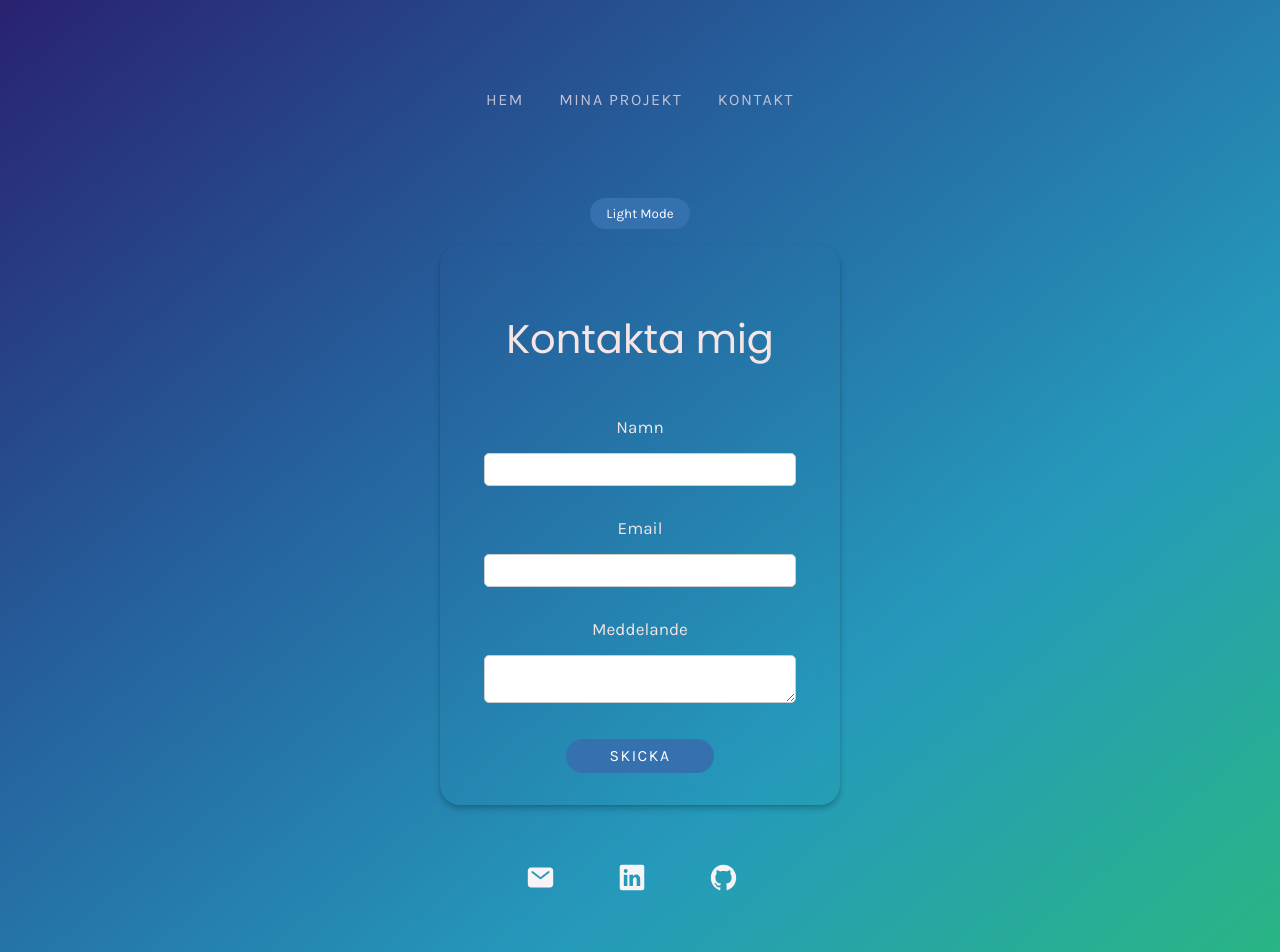
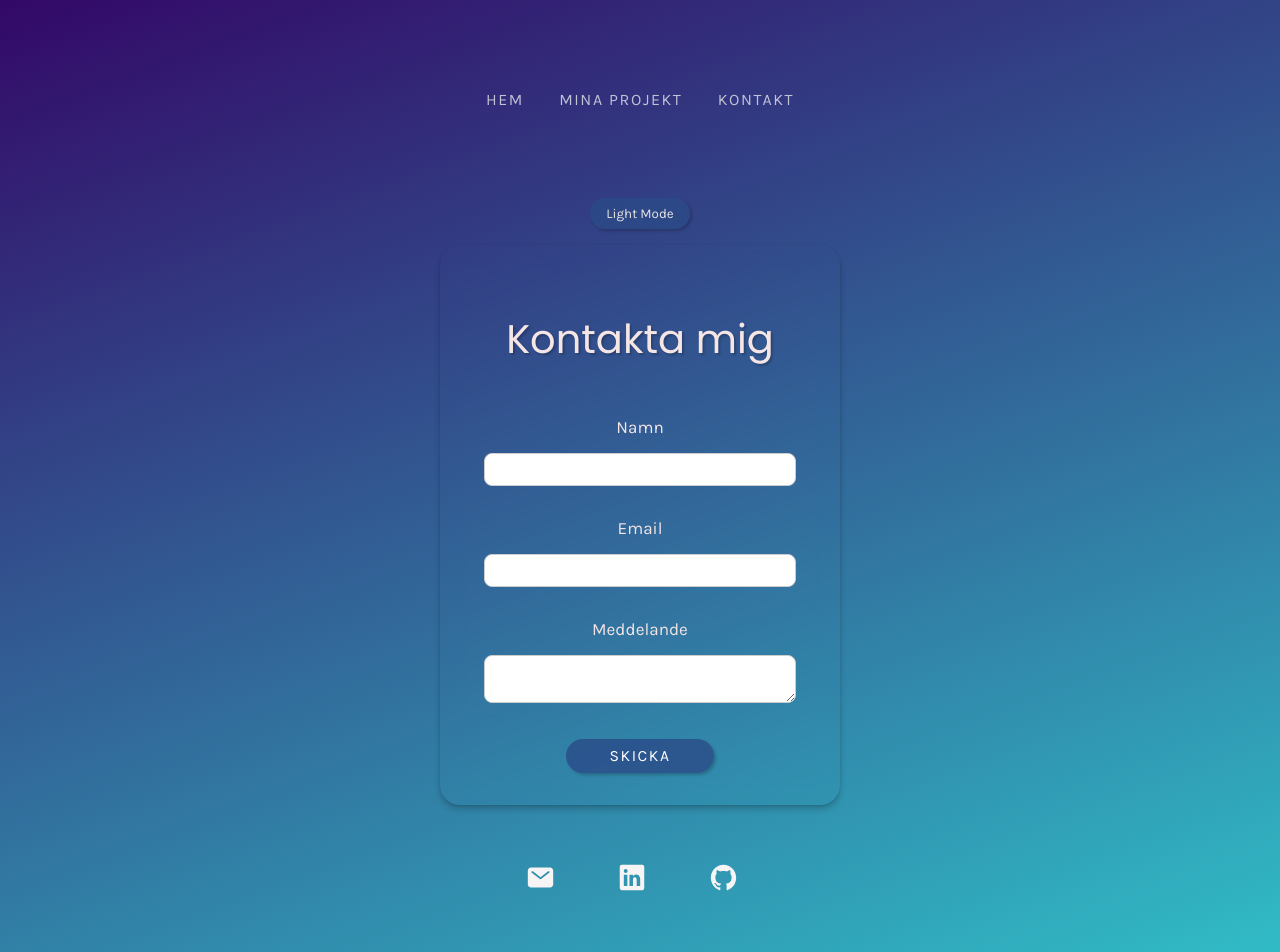
Before and after one commit to MaRos10/ReactResume, a React (Vite) app: page /contact in a window 1280 px wide. Shown: the top 952 px of the page. Built offline with nearby package versions, Linux system fonts and the light colour scheme.

Commit message:
Optimized code structure

```diff
--- a/src/components/FetchData.jsx
+++ b/src/components/FetchData.jsx
@@ -1,7 +1,7 @@
 import { useState, useEffect } from "react";
 import { motion } from "framer-motion";
 
-//Fetches repository data from GitHub API and displays it
+// Fetches repository data from GitHub API and displays it
 export function FetchData() {
   const URL = "https://api.github.com/users/MaRos10/repos";
 
@@ -18,6 +18,7 @@ export function FetchData() {
 
   return (
     <section>
+      {/* ---------- Textanimation ---------- */}
       <motion.h2
         className="projectSubtitle"
         initial={{ y: 50, opacity: 0 }}
--- a/src/components/Nav/Nav.scss
+++ b/src/components/Nav/Nav.scss
@@ -21,14 +21,5 @@ li {
 }
 
 .navLink:hover {
-  border-bottom: 2px solid rgb(80, 132, 195);
   padding-bottom: 0.4rem;
 }
-
-.light-theme .navLink {
-  color: #2662a2;
-}
-
-.dark-theme .navLink {
-  color: rgb(193, 193, 214);
-}
--- a/src/components/Techstack/Techstack.jsx
+++ b/src/components/Techstack/Techstack.jsx
@@ -4,6 +4,7 @@ import "./Techstack.scss";
 export default function Techstack() {
   return (
     <section className="techstack">
+      {/* ---------- Textanimation ---------- */}
       <motion.article
         initial={{ y: 50, opacity: 0 }}
         animate={{ y: 0, opacity: 1 }}
@@ -11,6 +12,7 @@ export default function Techstack() {
       >
         <h1 className="techstackHeader">Techstack</h1>
       </motion.article>
+
       <section className="techstackTagWrapper">
         <article className="buttonTag">
           <article className="buttonInfo">
--- a/src/components/Techstack/Techstack.scss
+++ b/src/components/Techstack/Techstack.scss
@@ -11,6 +11,7 @@
 
 .techstackHeader {
   font-size: 1.8rem;
+  text-shadow: none;
 }
 
 .techstackTagWrapper {
@@ -28,8 +29,8 @@
   flex-direction: column;
   justify-content: center;
   align-items: center;
-  width: 160px;
-  height: 60px;
+  width: 10rem;
+  height: 3.75rem;
   border-radius: 50px;
   border: 1px solid #ecd8d8;
   text-decoration: none;
--- a/src/index.scss
+++ b/src/index.scss
@@ -24,6 +24,7 @@ h1 {
   padding: 3rem;
   font-family: $title;
   font-weight: 400;
+  text-shadow: 2px 2px 2px rgba(0, 0, 0, 0.2);
 }
 
 /* ---------- Light- & Darkmode ---------- */
@@ -33,39 +34,48 @@ h1 {
 }
 
 .dark-theme {
+  color: rgb(245, 229, 229);
+  background: linear-gradient(340deg, #30cfd0 0%, #330867 100%);
+
   /*   background: linear-gradient(
-    313deg,
-    rgba(27, 201, 204, 1) 7%,
-    rgb(4, 14, 148) 95%
-  ); */
-
-  color: rgb(245, 229, 229);
-
-  /* background: linear-gradient(340deg, #30cfd0 0%, #330867 100%); */
-
-  background: linear-gradient(
     140deg,
     #292270 0%,
-    #2568a1 37%,
-    #259abb 65%,
+    #2568a1 45%,
+    #259abb 70%,
     #2bbc76 100%
-  );
+  ); */
+}
+
+.light-theme .navLink {
+  color: #2662a2;
+}
+
+.dark-theme .navLink {
+  color: rgb(193, 193, 214);
+}
+
+.light-theme .navLink:hover {
+  border-bottom: 2px solid rgb(80, 132, 195);
+}
+
+.dark-theme .navLink:hover {
+  border-bottom: 2px solid rgb(146, 146, 163);
 }
 
 a {
+  display: inline-block;
+  padding: 0.6rem;
   text-decoration: none;
   cursor: pointer;
   color: rgb(170, 170, 201);
-  display: inline-block;
-  padding: 0.6rem;
-}
-
-.dark-theme a {
-  color: white;
 }
 
 .light-theme a {
   color: rgb(45, 45, 160);
+}
+
+.dark-theme a {
+  color: rgb(234, 229, 229);
 }
 
 .themeBtn {
@@ -74,8 +84,9 @@ a {
   border: none;
   border-radius: 20px;
   background-color: $btncolor;
-  color: white;
+  color: rgb(234, 229, 229);
   font-family: "Karla", sans-serif;
+  box-shadow: $btnshadow;
 }
 
 .themeBtn:hover {
--- a/src/pages/Contact/Contact.jsx
+++ b/src/pages/Contact/Contact.jsx
@@ -45,7 +45,7 @@ const Contact = ({ title }) => {
 
   return (
     <PageTransition>
-      {/* Contactform */}
+      {/* ---------- Contactform ---------- */}
       <form className="contactForm" onSubmit={handleSubmit}>
         <h1>{title}</h1>
         <div className="formGroup">
@@ -100,8 +100,8 @@ const Contact = ({ title }) => {
         )}
       </form>
 
-      {/* Contact socials */}
-      <div className="contactMe">
+      {/* ---------- Contact socials ---------- */}
+      <section className="contactMe">
         <a href="mailto:marinarosenstiel@hotmail.com">
           <img
             className="contactIcon"
@@ -133,7 +133,7 @@ const Contact = ({ title }) => {
             alt="My github"
           />
         </a>
-      </div>
+      </section>
     </PageTransition>
   );
 };
--- a/src/pages/Contact/Contact.scss
+++ b/src/pages/Contact/Contact.scss
@@ -27,7 +27,7 @@ input,
 textarea {
   width: 85%;
   padding: 0.5rem;
-  border-radius: 5px;
+  border-radius: 8px;
   border: 1px solid #ccc;
   font-family: $text;
 }
@@ -40,6 +40,7 @@ textarea {
 .sendBtn {
   width: 40%;
   padding: 0.5rem;
+  margin-bottom: 1rem;
   font-family: $text;
   text-transform: uppercase;
   font-size: 0.98rem;
@@ -49,7 +50,7 @@ textarea {
   border: none;
   border-radius: 20px;
   cursor: pointer;
-  margin-bottom: 1rem;
+  box-shadow: $btnshadow;
 }
 
 .sendBtn:hover {
--- a/src/pages/MyProjects/MyProjects.jsx
+++ b/src/pages/MyProjects/MyProjects.jsx
@@ -1,5 +1,5 @@
+import "./MyProjects.scss";
 import { FetchData } from "../../components/FetchData";
-import "./MyProjects.scss";
 import PageTransition from "../../components/PageTransition";
 
 export default function MyProjects({ title }) {
--- a/src/pages/MyProjects/MyProjects.scss
+++ b/src/pages/MyProjects/MyProjects.scss
@@ -1,10 +1,11 @@
 @import "/src/sass/_variables.scss";
 
 .projectSubtitle {
-  padding: 2.5rem;
-  font-family: $title;
+  padding-top: 1rem;
+  padding-bottom: 4rem;
+  font-family: $text;
   font-weight: 300;
-  font-size: 1.4rem;
+  font-size: 1.5rem;
 }
 
 .projectList {
--- a/src/reducers/index.js
+++ b/src/reducers/index.js
@@ -22,7 +22,6 @@ const themeReducer = (state = initialThemeState, action) => {
 // Combine reducers
 const rootReducer = combineReducers({
   theme: themeReducer,
-  // (additional reducers can be added here)
 });
 
 export default rootReducer;
--- a/src/sass/_variables.scss
+++ b/src/sass/_variables.scss
@@ -1,16 +1,18 @@
 @import url("https://fonts.googleapis.com/css2?family=Abel&family=Karla:ital,wght@0,200..800;1,200..800&family=Poppins:ital,wght@0,100;0,200;0,300;0,400;0,500;0,600;0,700;0,800;0,900;1,100;1,200;1,300;1,400;1,500;1,600;1,700;1,800;1,900&display=swap");
 
-/* Colours */
-/* $btncolor: #2662a2; */
-$btncolor: #3570af;
+// Colours
+$btncolor: rgba(43, 74, 136, 0.8);
 $btnhover: #1c496f;
 
-/* Border-radius */
-$btnborder: 20px;
-$wrapperborder: 20px;
-
-/* Font */
+// Font
 $title: "Poppins", sans-serif;
 $text: "Karla", sans-serif;
 $infotext: "Abel", sans-serif;
 $btntext: "Karla", sans-serif;
+
+// Border-radius
+$btnborder: 20px;
+$wrapperborder: 20px;
+
+// Shadow
+$btnshadow: 2px 2px 3px rgba(0, 0, 0, 0.2);
```
